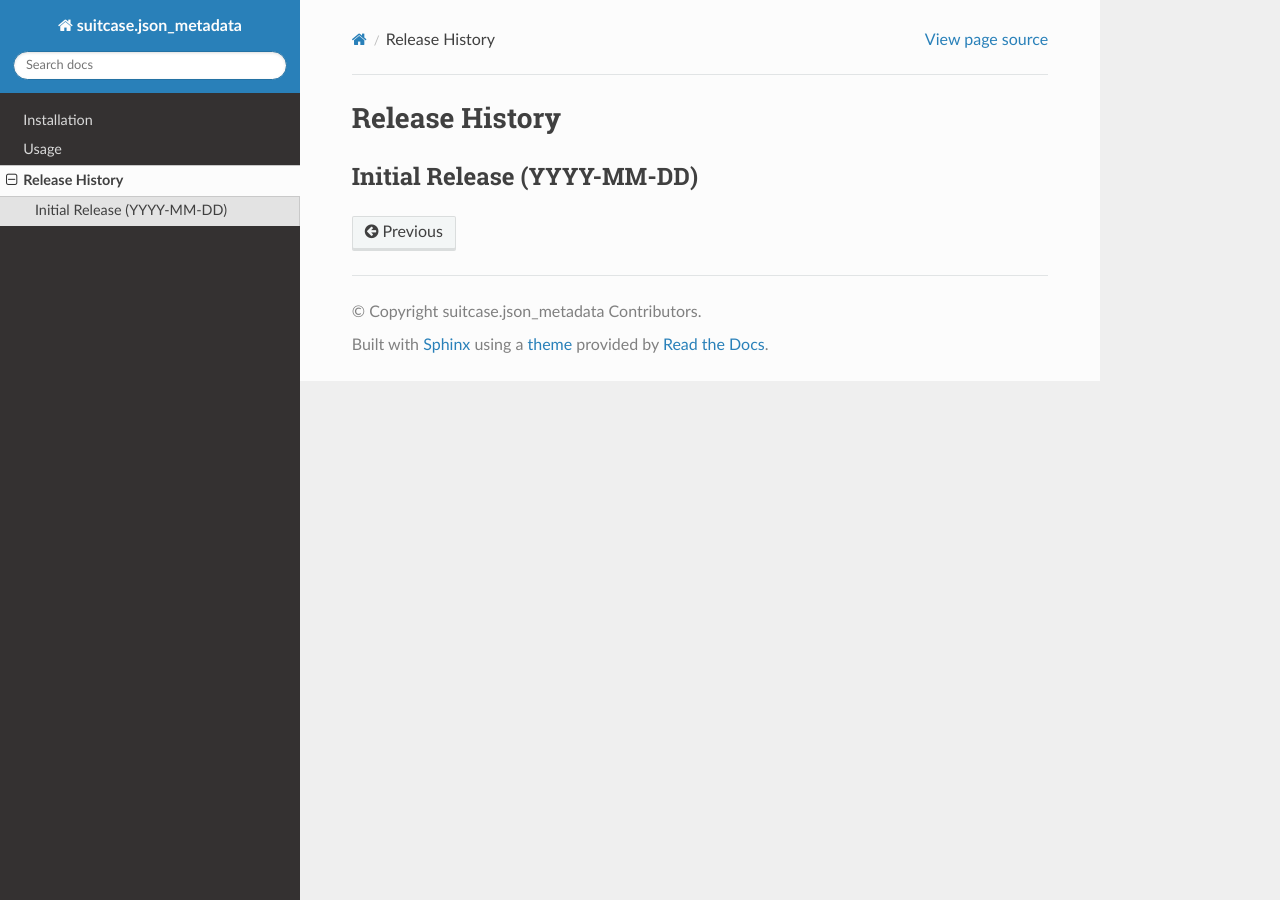
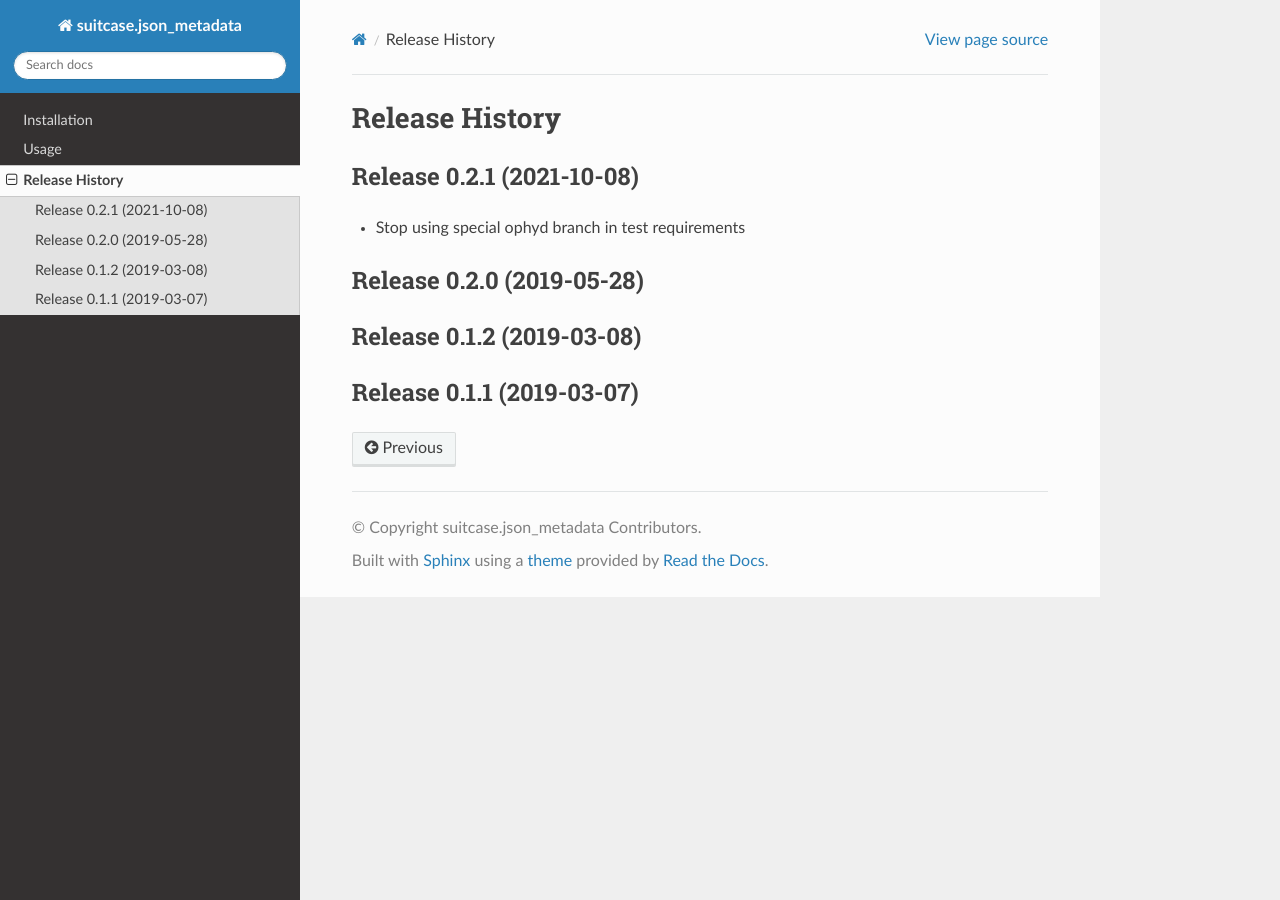
Before and after one commit to bluesky/suitcase-json-metadata, a Sphinx documentation site: the page built from docs/source/release-history.rst, in a window 1280 px wide. Built offline with Sphinx 7.4.7 and the Read the Docs theme 2.0.0, drawn with Linux system fonts in a browser that asks for light colours.

Commit message:
Release notes for 0.2.1

```diff
--- a/docs/source/release-history.rst
+++ b/docs/source/release-history.rst
@@ -2,5 +2,16 @@
 Release History
 ===============
 
-Initial Release (YYYY-MM-DD)
-----------------------------
+Release 0.2.1 (2021-10-08)
+--------------------------
+
+- Stop using special ophyd branch in test requirements
+
+Release 0.2.0 (2019-05-28)
+--------------------------
+
+Release 0.1.2 (2019-03-08)
+--------------------------
+
+Release 0.1.1 (2019-03-07)
+--------------------------
```
